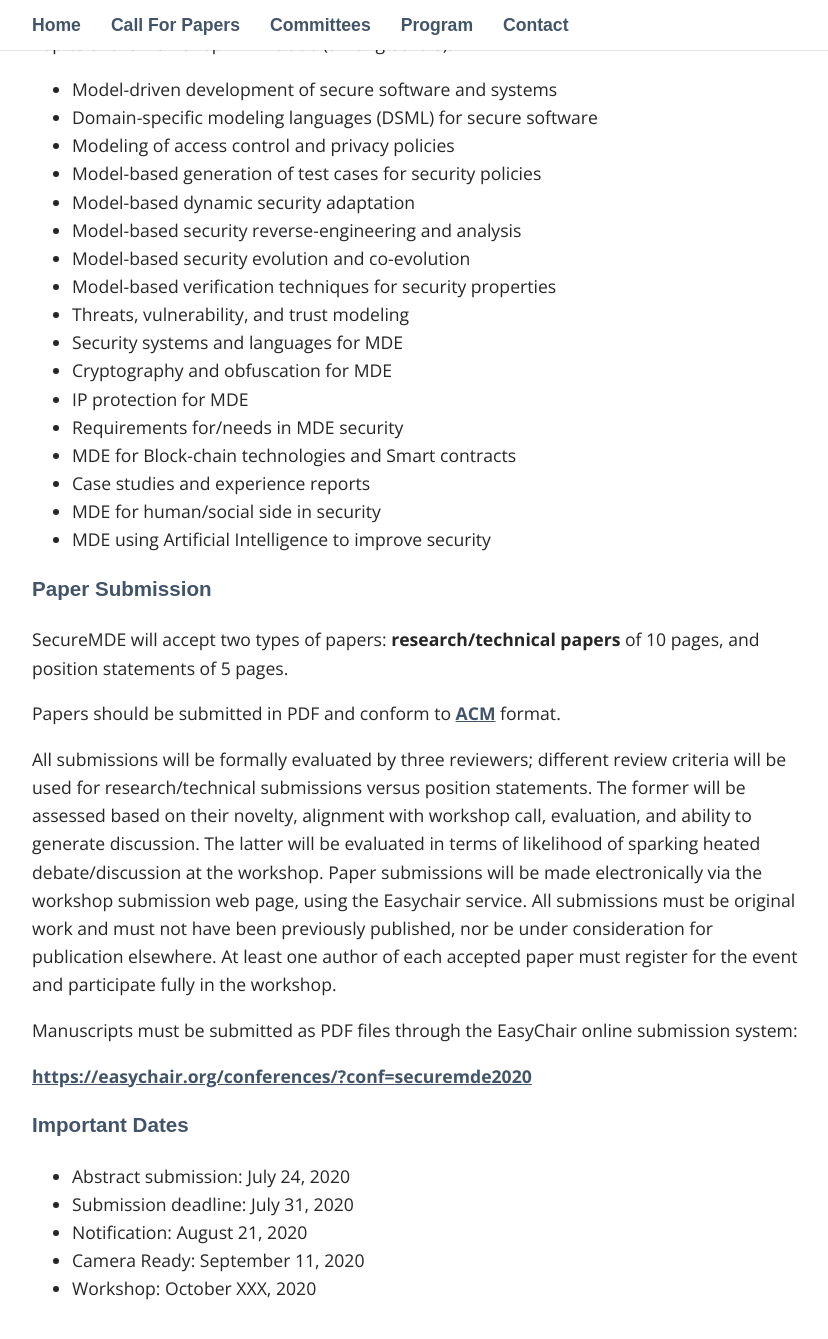
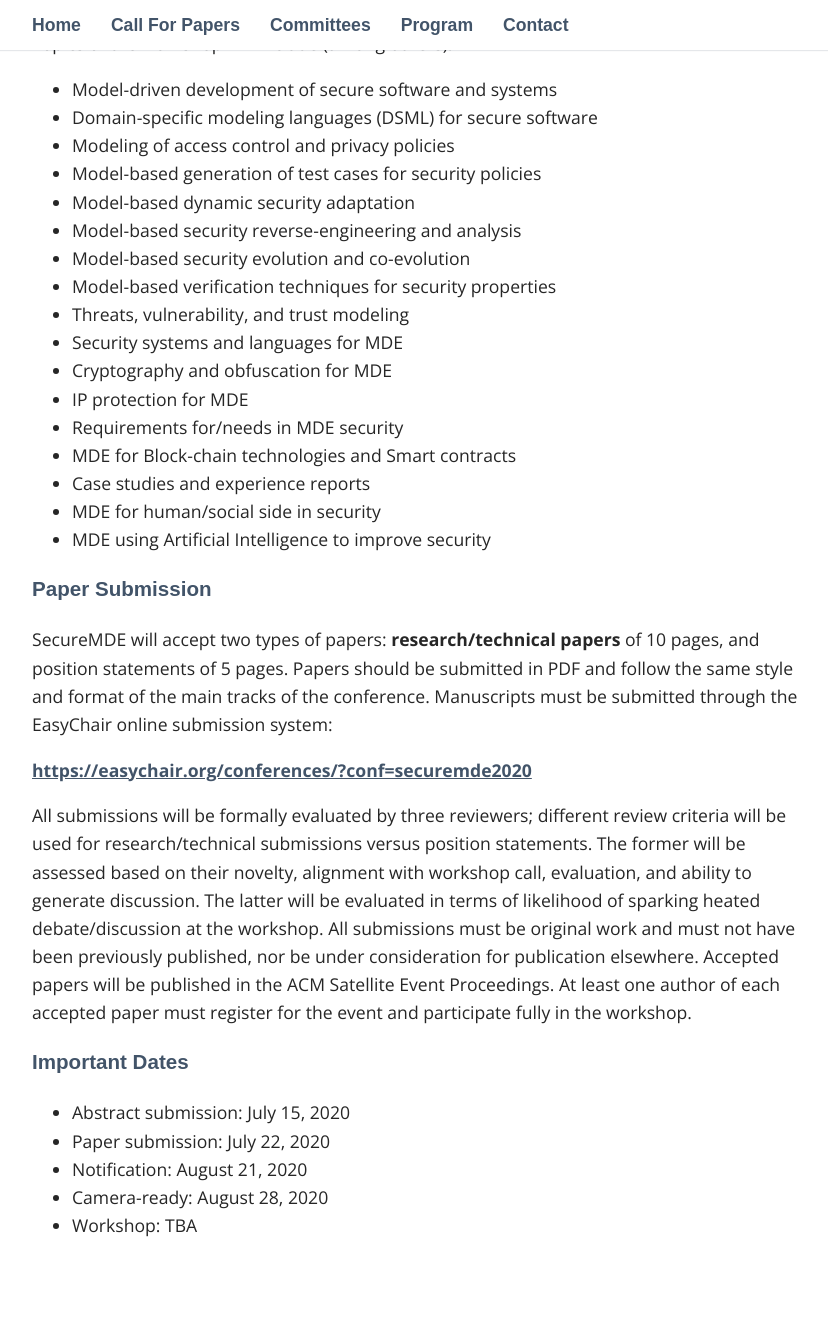
Before and after one commit to modelia/secure-mde-workshop, a Jekyll site: the page built from _pages/01_call.md, in a window 1280 px wide and 1400 px high, scrolled down 874 px. Shown: the top 1339 px of the window, without its empty margins (223-1051 px from the left). Built offline with Jekyll 4.4.1, drawn with Linux system fonts in a browser that asks for light colours; some web fonts are replaced.

Commit message:
updating important dates

```diff
--- a/_pages/01_call.md
+++ b/_pages/01_call.md
@@ -35,21 +35,19 @@ Topics of the workshop will include (among others):
 ### Paper Submission
 
 SecureMDE will accept two types of papers: **research/technical papers** of 10 pages, and
-position statements of 5 pages.
-
- Papers should be submitted in PDF and conform to
- <a href="https://www.acm.org/publications/proceedings-template ">ACM</a> format.
-
-All submissions will be formally evaluated by three reviewers; different review criteria will be used for research/technical submissions versus position statements. The former will be assessed based on their novelty, alignment with workshop call, evaluation, and ability to generate discussion. The latter will be evaluated in terms of likelihood of sparking heated debate/discussion at the workshop. Paper submissions will be made electronically via the workshop submission web page, using the Easychair service. All submissions must be original work and must not have been previously published, nor be under consideration for publication elsewhere. At least one author of each accepted paper must register for the event and participate fully in the workshop.
-
-Manuscripts must be submitted as PDF files through the EasyChair online submission system:
+position statements of 5 pages. Papers should be submitted in PDF and follow the same style and format of the main tracks of the conference. Manuscripts must be submitted through the EasyChair online submission system:
 
 <https://easychair.org/conferences/?conf=securemde2020>
 
+
+All submissions will be formally evaluated by three reviewers; different review criteria will be used for research/technical submissions versus position statements. The former will be assessed based on their novelty, alignment with workshop call, evaluation, and ability to generate discussion. The latter will be evaluated in terms of likelihood of sparking heated debate/discussion at the workshop.  All submissions must be original work and must not have been previously published, nor be under consideration for publication elsewhere. Accepted papers will be published in the ACM Satellite Event Proceedings. At least one author of each accepted paper must register for the event and participate fully in the workshop.
+
+
+
 ### Important Dates
 
- * Abstract submission: July 24, 2020
- * Submission deadline: July 31, 2020
+ * Abstract submission: July 15, 2020
+ * Paper submission: July 22, 2020
  * Notification: August 21, 2020
- * Camera Ready: September 11, 2020
- * Workshop: October XXX, 2020
+ * Camera-ready: August 28, 2020
+ * Workshop: TBA
```
